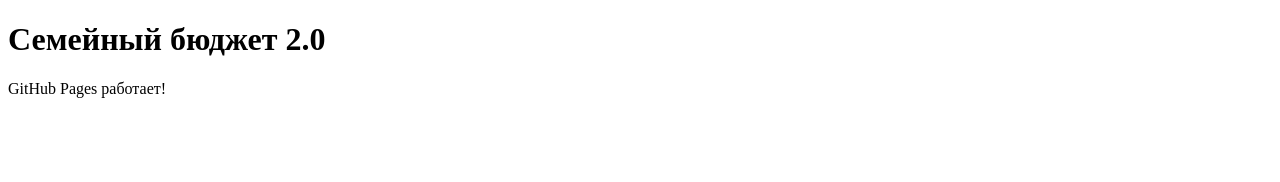
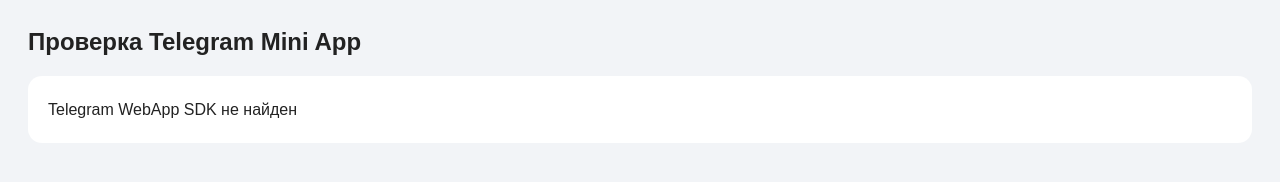
Before and after one commit to anderson555555555-afk/family-budget-app, a plain HTML site: page index.html in a window 1280 px wide. Drawn offline with Linux system fonts and the light colour scheme.

Commit message:
Update index.html

```diff
--- a/index.html
+++ b/index.html
@@ -3,10 +3,50 @@
 <head>
   <meta charset="UTF-8">
   <meta name="viewport" content="width=device-width, initial-scale=1">
-  <title>Семейный бюджет 2.0</title>
+  <title>Проверка Telegram</title>
+  <script src="https://telegram.org/js/telegram-web-app.js"></script>
+  <style>
+    body {
+      font-family: Arial, sans-serif;
+      background: #f2f4f7;
+      padding: 20px;
+      color: #222;
+    }
+    .box {
+      background: white;
+      padding: 20px;
+      border-radius: 14px;
+      margin-top: 20px;
+      line-height: 1.7;
+    }
+    h2 { margin-top: 0; }
+  </style>
 </head>
 <body>
-  <h1>Семейный бюджет 2.0</h1>
-  <p>GitHub Pages работает!</p>
+  <h2>Проверка Telegram Mini App</h2>
+  <div class="box" id="result">Проверяем...</div>
+
+  <script>
+    const tg = window.Telegram?.WebApp;
+
+    if (tg) {
+      tg.ready();
+      tg.expand();
+
+      const user = tg.initDataUnsafe?.user;
+
+      document.getElementById('result').innerHTML = `
+        SDK: Найден<br>
+        Версия: ${tg.version}<br>
+        Платформа: ${tg.platform}<br>
+        Длина initData: ${tg.initData.length}<br>
+        Пользователь: ${user ? 'Обнаружен' : 'Не обнаружен'}<br>
+        Telegram ID: ${user ? user.id : 'Нет данных'}
+      `;
+    } else {
+      document.getElementById('result').innerHTML =
+        'Telegram WebApp SDK не найден';
+    }
+  </script>
 </body>
 </html>
```
